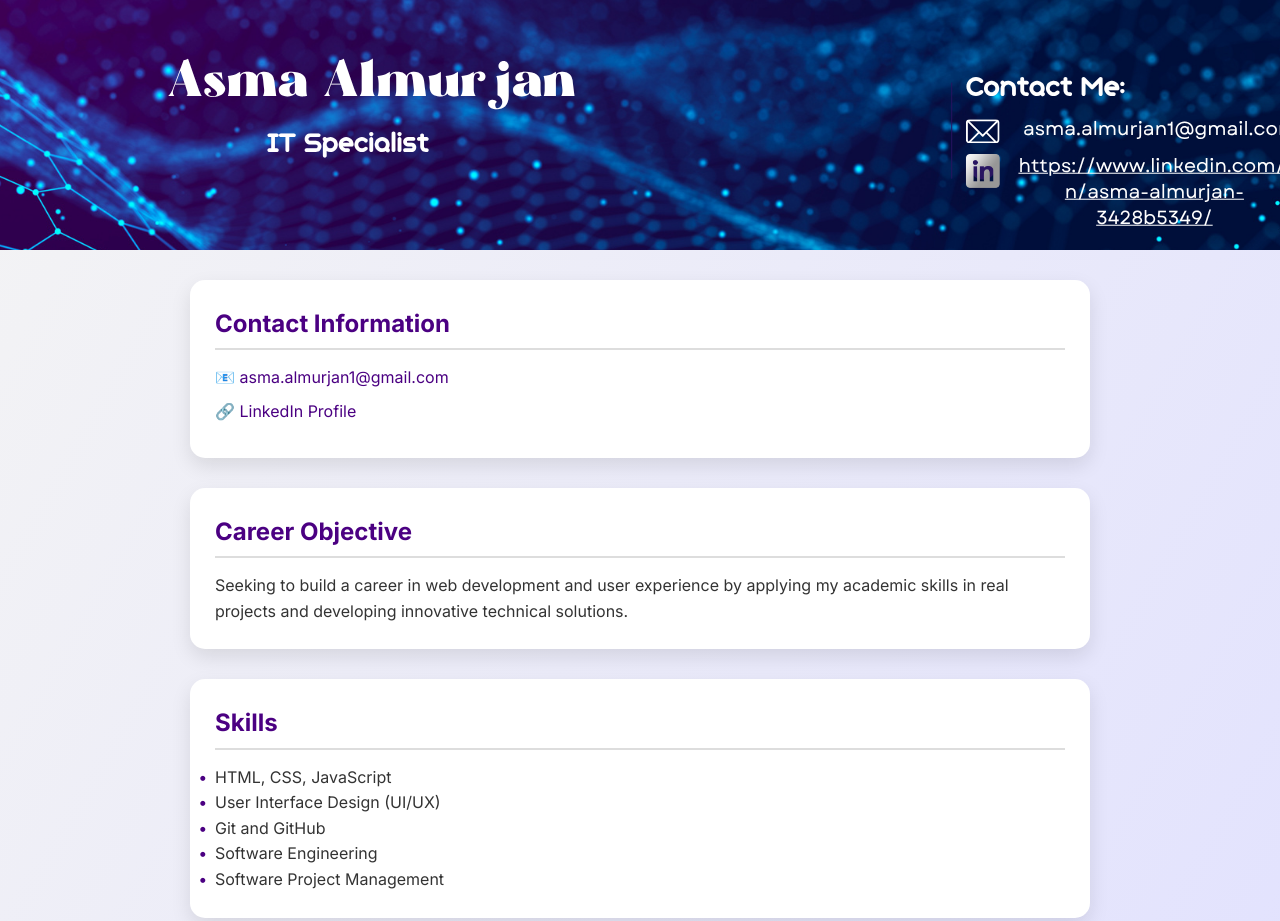
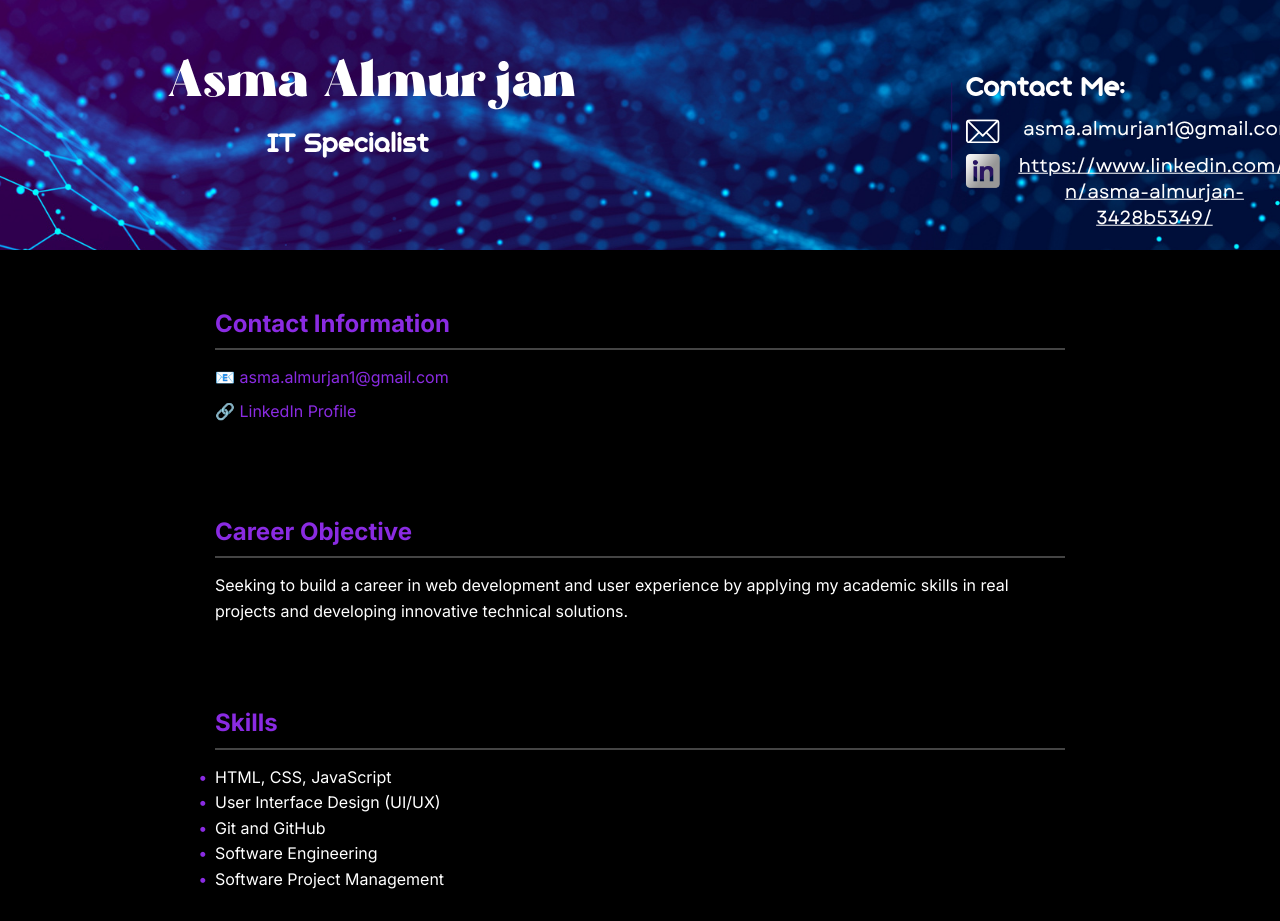
Before and after one commit to Asma-24/CV, a plain HTML site: page index.html in a window 1280 px wide. Shown: the top 921 px of the page. Drawn offline with Linux system fonts and the light colour scheme.

Commit message:
Update index.html

```diff
--- a/index.html
+++ b/index.html
@@ -14,8 +14,8 @@
 
     body {
       font-family: 'Inter', sans-serif;
-      background: linear-gradient(120deg, #f4f4f4, #e0e0ff);
-      color: #333;
+      background: #000; /* Changed background behind sections to black */
+      color: #fff;
       line-height: 1.6;
       overflow-x: hidden;
     }
@@ -24,7 +24,6 @@
       width: 100%;
       height: 250px;
       background-image: url('asma.almurjan1@gmail.com.png');
-
       background-size: cover;
       background-position: center;
       animation: fadeIn 1.5s ease-in-out;
@@ -34,13 +33,13 @@
     }
 
     section {
-      background: white;
+      background: #000;
       margin: 30px auto;
       padding: 25px;
       width: 90%;
       max-width: 900px;
       border-radius: 15px;
-      box-shadow: 0 8px 20px rgba(0, 0, 0, 0.1);
+      box-shadow: 0 8px 20px rgba(0, 0, 0, 0.4);
       opacity: 0;
       transform: translateY(30px);
       transition: all 0.6s ease-out;
@@ -52,9 +51,9 @@
     }
 
     h2 {
-      color: #4B0082;
+      color: #8A2BE2;
       margin-bottom: 15px;
-      border-bottom: 2px solid #ddd;
+      border-bottom: 2px solid #444;
       padding-bottom: 5px;
     }
 
@@ -64,7 +63,7 @@
 
     ul li::before {
       content: '\2022';
-      color: #4B0082;
+      color: #8A2BE2;
       font-weight: bold;
       display: inline-block;
       width: 1em;
@@ -77,7 +76,7 @@
     }
 
     .contact-info a {
-      color: #4B0082;
+      color: #8A2BE2;
       text-decoration: none;
     }
 
@@ -89,7 +88,7 @@
       text-align: center;
       padding: 20px;
       font-size: 0.9rem;
-      color: #666;
+      color: #aaa;
       margin-top: 30px;
     }
 
```
